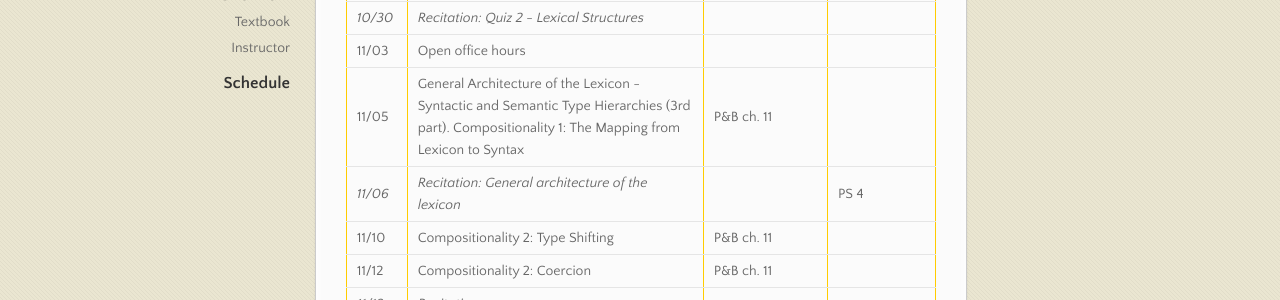
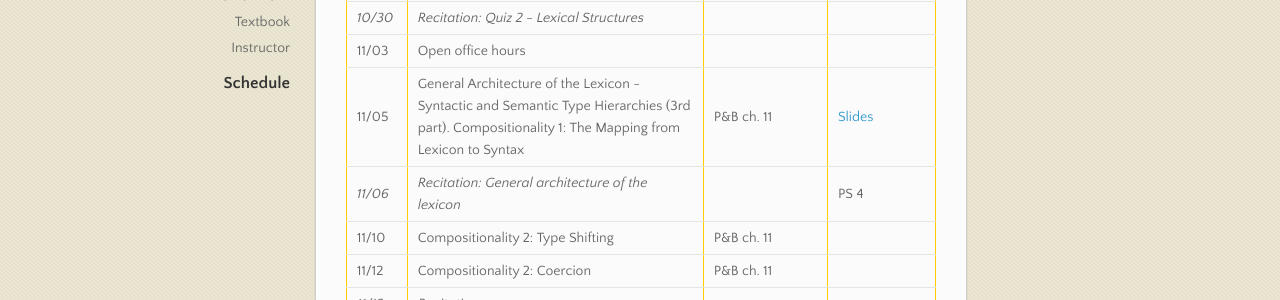
Before and after one commit to the-lexicon-2020/the-lexicon-2020.github.io, a Jekyll site: the page built from _pages/index.markdown, in a window 1280 px wide and 900 px high, scrolled down 2168 px. Shown: the part 237-537 px from the top of the window. Built offline with Jekyll 4.4.1, drawn with Linux system fonts in a browser that asks for light colours; our own code applies the rules of GitHub Pages for plain Markdown files.

Commit message:
update schedule 11/05

```diff
--- a/_pages/index.markdown
+++ b/_pages/index.markdown
@@ -57,7 +57,7 @@ Professor [James Pustejovsky](mailto:jamesp@brandeis.edu)
 10/29 | General Architecture of the Lexicon - Syntactic and Semantic Type Hierarchies (2nd part) | P&B ch. 10 |
 *10/30* | *Recitation: Quiz 2 - Lexical Structures* | |
 11/03 | Open office hours | |
-11/05 | General Architecture of the Lexicon - Syntactic and Semantic Type Hierarchies (3rd part). Compositionality 1: The Mapping from Lexicon to Syntax | P&B ch. 11 |
+11/05 | General Architecture of the Lexicon - Syntactic and Semantic Type Hierarchies (3rd part). Compositionality 1: The Mapping from Lexicon to Syntax | P&B ch. 11 | [Slides](https://brandeis.box.com/s/0ph2b61lfb0m357b5tf8y2ig9rn5t87y)
 *11/06* | *Recitation: General architecture of the lexicon* | | PS 4
 11/10 | Compositionality 2:  Type Shifting | P&B ch. 11 |
 11/12 | Compositionality 2: Coercion  | P&B ch. 11 |
```
